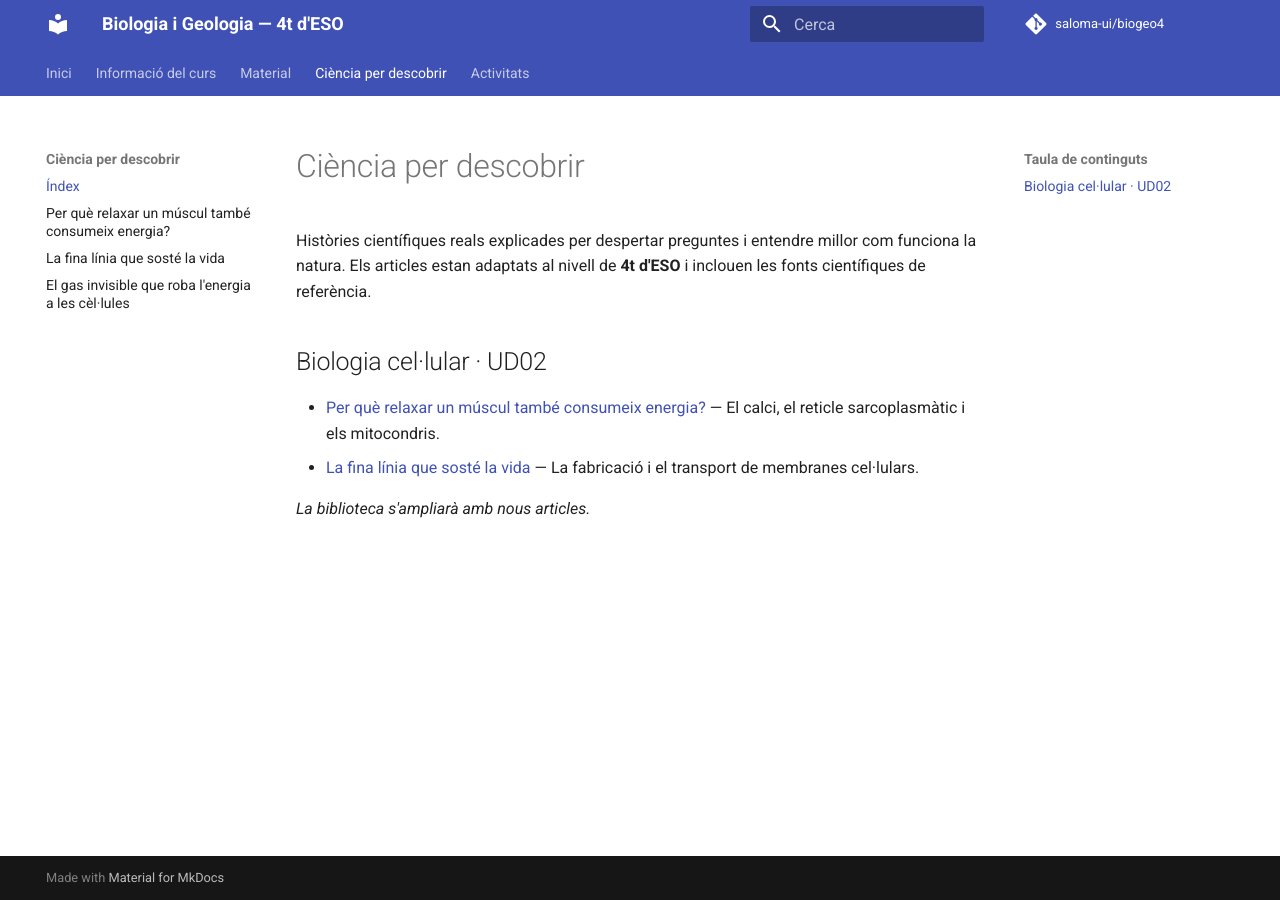
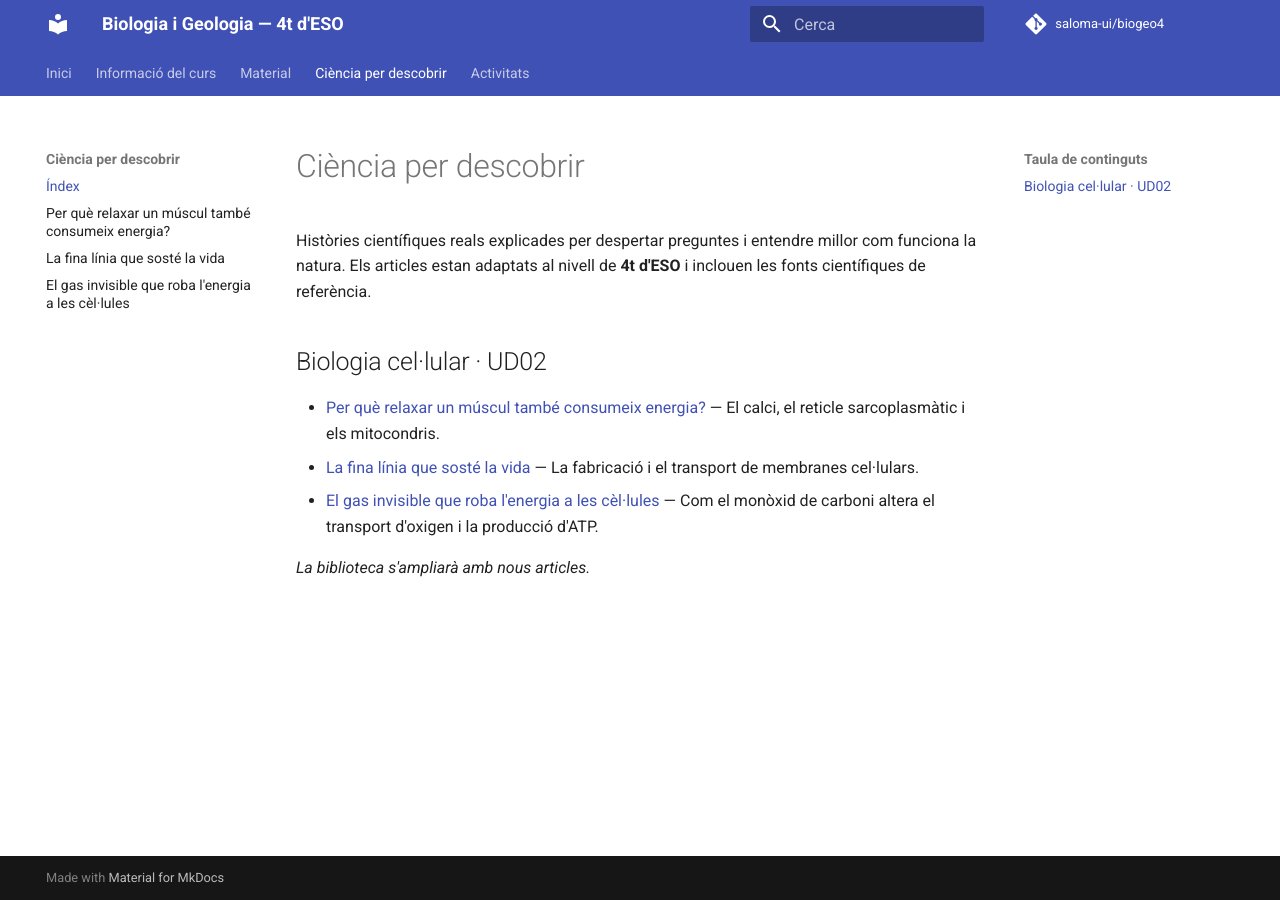
Before and after one commit to saloma-ui/biogeo4, an MkDocs documentation site: the page built from docs/divulgacio/index.md, in a window 1280 px wide. Built offline with MkDocs 1.6.1 and Material for MkDocs 9.7.7, drawn with Linux system fonts in a browser that asks for light colours; comment, search, counter and statistics services are not loaded.

Commit message:
Enllaça el tercer article a Ciència per descobrir

```diff
--- a/docs/divulgacio/index.md
+++ b/docs/divulgacio/index.md
@@ -6,5 +6,6 @@
 
 - [Per què relaxar un múscul també consumeix energia?](ud02/01-rel-calci.md) — El calci, el reticle sarcoplasmàtic i els mitocondris.
 - [La fina línia que sosté la vida](ud02/02-fina-linia-vida.md) — La fabricació i el transport de membranes cel·lulars.
+- [El gas invisible que roba l'energia a les cèl·lules](ud02/03-gas-invisible.md) — Com el monòxid de carboni altera el transport d'oxigen i la producció d'ATP.
 
 *La biblioteca s'ampliarà amb nous articles.*
```
